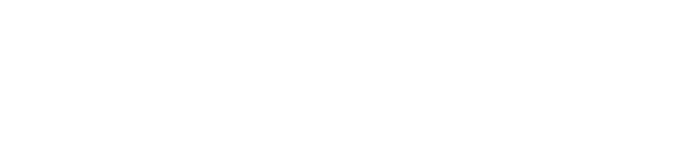
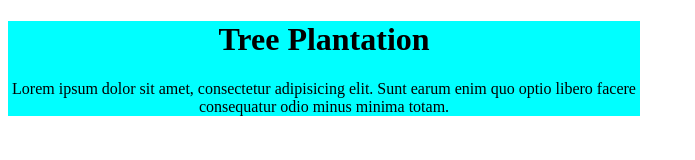
Before and after one commit to TIKP/new-my-second-repo, a plain HTML site: page index.html in a window 1280 px wide. Shown: the whole page, without its empty margins (0-695 px from the left). Drawn offline with Linux system fonts and the light colour scheme.

Commit message:
added div

```diff
--- a/index.html
+++ b/index.html
@@ -9,6 +9,14 @@
 </head>
 
 <body>
+    <div style="text-align: center;background-color: aqua;height: 50%;width: 50%;">
+        <h1>Tree Plantation</h1>
+        <p>Lorem ipsum dolor sit amet, consectetur adipisicing elit. Sunt earum enim quo optio libero facere consequatur
+            odio minus minima totam.</p>
+    </div>
+
+
+
 
 </body>
 
```
